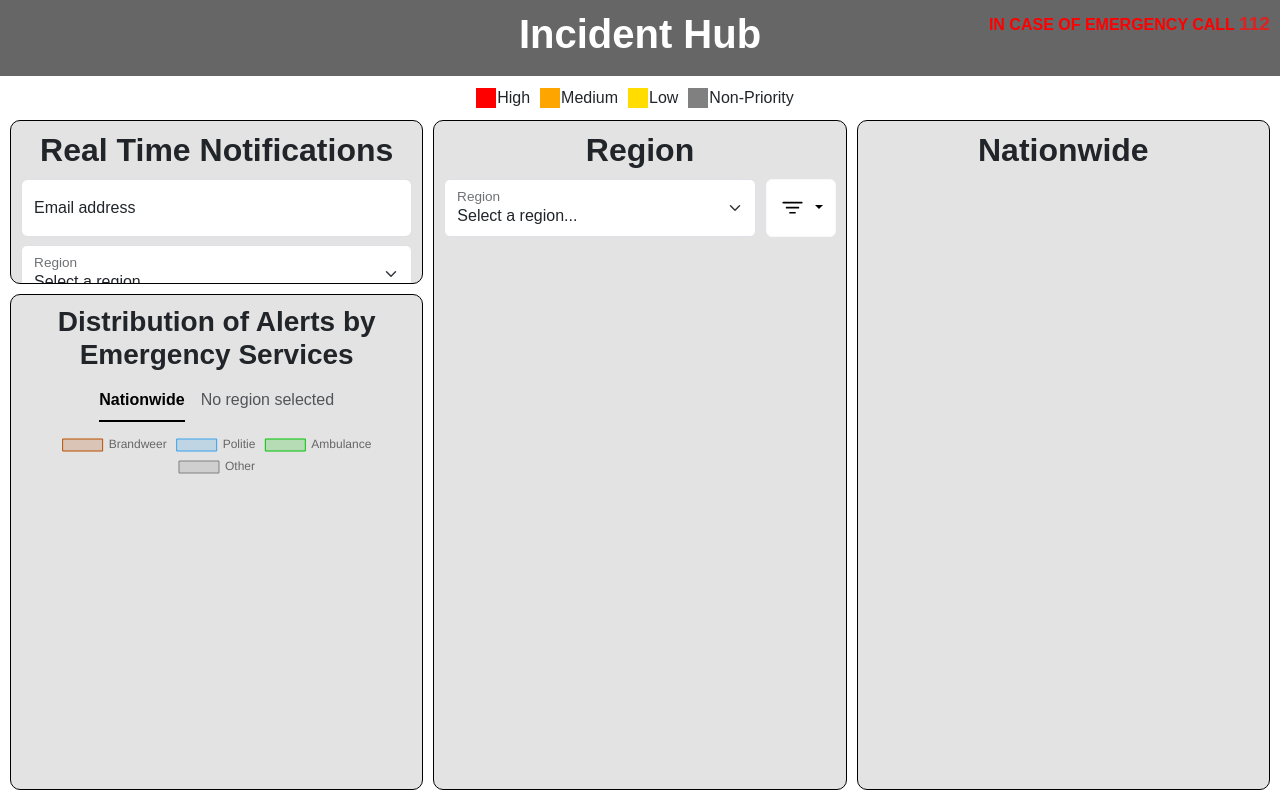
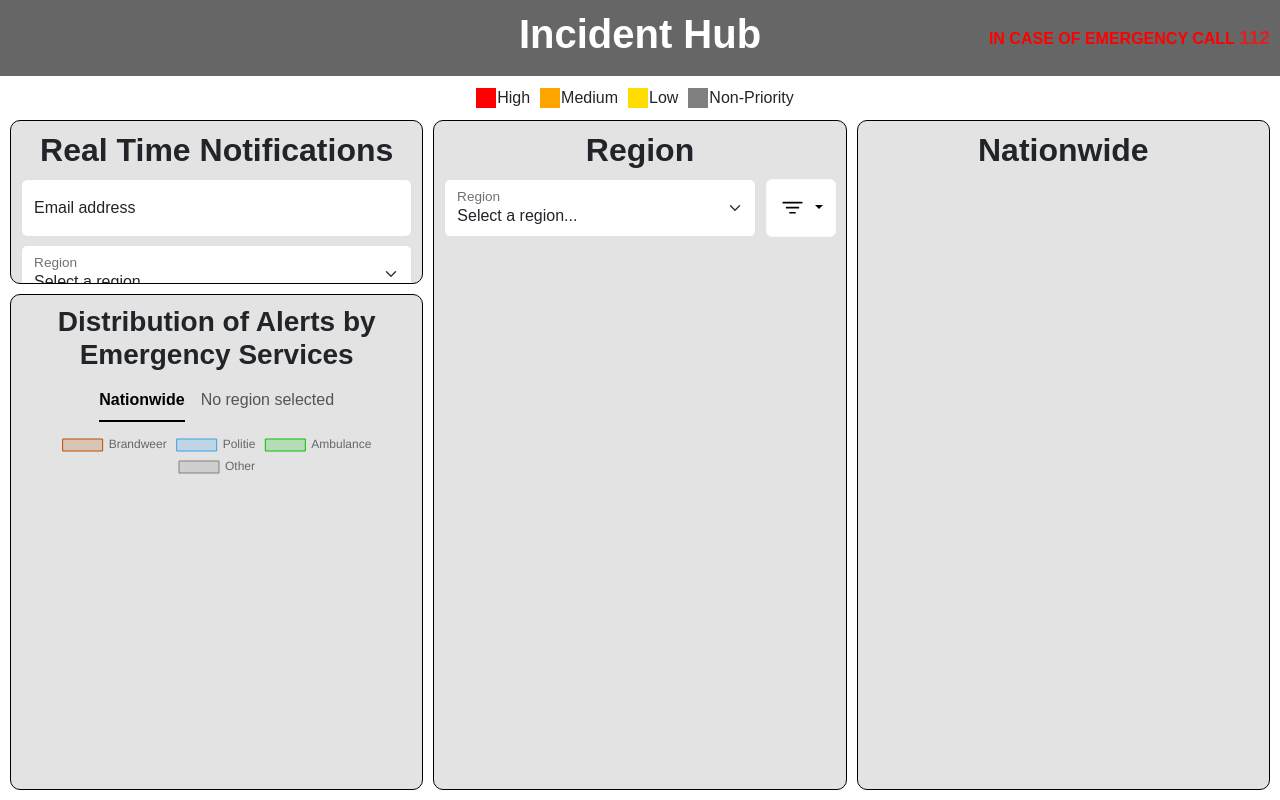
Before and after one commit to fedept17/Twitter1, a Python web app: template templates/index.html in a window 1280 px wide. Run offline with Jinja, Linux system fonts and the light colour scheme; the template is opened without the code that fills it, so the values that code supplies are empty; some libraries are stand-ins or nearby versions.

Commit message:
fix emergency call position

```diff
--- a/static/styles.css
+++ b/static/styles.css
@@ -15,7 +15,7 @@
 	background-color: #666;
 	color: white;
 	position: relative;
-	align-items: baseline;
+	align-items: center;
 }
 
 html,
```
